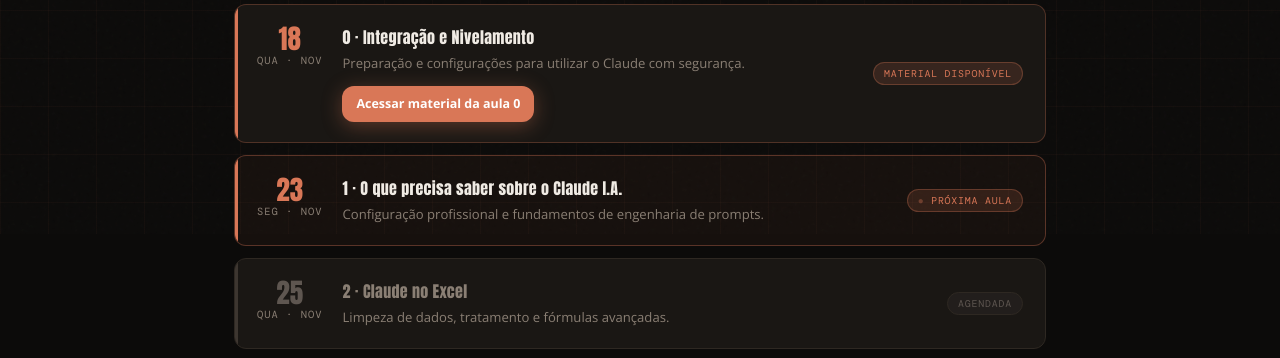
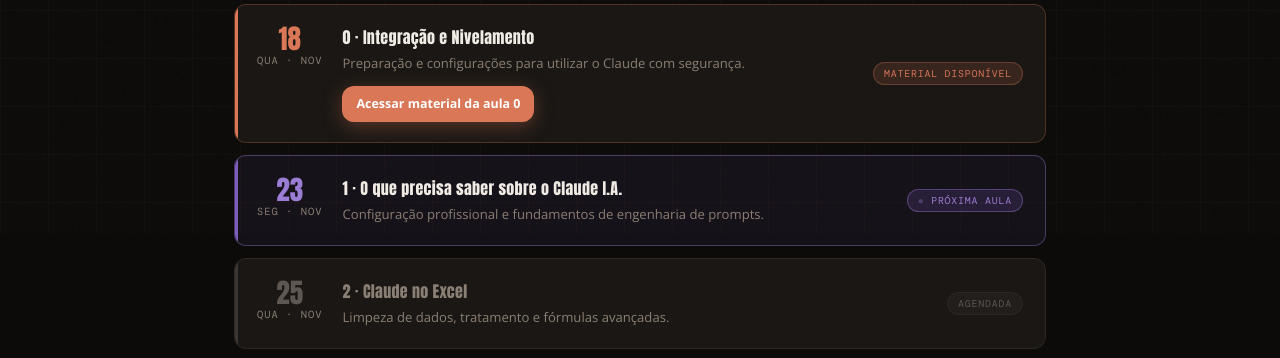
Before and after one commit to jessysilva-coder/site-escola, a plain HTML site: page implementacao-claudev/alunos-nov26/index.html in a window 1280 px wide. Shown: the part 566-924 px from the top of the page. Drawn offline with nearby package versions, Linux system fonts and the light colour scheme.

Commit message:
Update index.html

```diff
--- a/implementacao-claudev/alunos-nov26/index.html
+++ b/implementacao-claudev/alunos-nov26/index.html
@@ -18,6 +18,8 @@
       --muted:   #8a7f74;
       --muted2:  #5e5650;
       --radius:  12px;
+      --purple:  #7c5cbf;
+      --purple2: #9b7dd4;
     }
     *, *::before, *::after { box-sizing: border-box; margin: 0; padding: 0; }
     html { scroll-behavior: smooth; }
@@ -86,9 +88,10 @@
     .schedule { display: flex; flex-direction: column; gap: 12px; margin-bottom: 28px; }
     .aula { display: flex; align-items: flex-start; gap: 20px; background: var(--card); border: 1px solid var(--border); border-radius: var(--radius); padding: 20px 22px; position: relative; overflow: hidden; }
     .aula::before { content: ''; position: absolute; left: 0; top: 0; bottom: 0; width: 3px; }
-    .aula.next::before { background: var(--accent); }
+    .aula.next::before { background: var(--purple); }
     .aula.soon::before { background: var(--border2); }
-    .aula.next { border-color: rgba(217,119,87,.35); background: rgba(217,119,87,.05); }
+    .aula.next { border-color: rgba(155,125,212,.4); background: rgba(124,92,191,.08); }
+    .aula.next .day { color: var(--purple2); }
     .aula-date { flex-shrink: 0; text-align: center; min-width: 52px; }
     .day { font-family: 'Anton', sans-serif; font-size: 1.7rem; font-weight: 400; line-height: 1; color: var(--accent); }
     .aula.soon .day { color: var(--muted2); }
@@ -98,7 +101,7 @@
     .aula.soon .aula-info h3 { color: var(--muted); }
     .aula-info p { font-size: .82rem; color: var(--muted); line-height: 1.6; }
     .aula-badge { flex-shrink: 0; font-family: 'DM Mono', monospace; font-size: .62rem; letter-spacing: .08em; padding: 4px 10px; border-radius: 100px; text-transform: uppercase; align-self: center; }
-    .aula.next .aula-badge { background: rgba(217,119,87,.15); color: var(--accent); border: 1px solid rgba(217,119,87,.3); }
+    .aula.next .aula-badge { background: rgba(124,92,191,.18); color: var(--purple2); border: 1px solid rgba(155,125,212,.4); }
     .aula.soon .aula-badge { background: rgba(94,86,80,.12); color: var(--muted2); border: 1px solid var(--border); }
     .aula.next .aula-badge::before { content: '● '; animation: pdot 1.5s infinite; }
     @keyframes pdot { 0%,100%{opacity:1} 50%{opacity:.3} }
@@ -226,7 +229,7 @@
         <div class="aula-badge">Próxima aula</div>
       </div>
       <div class="aula soon fi" data-date="2026-11-23" id="t4-1">
-        <div class="aula-date"><div class="day">23</div><div class="month-lbl">seg · Nov</div></div>
+        <div class="aula-date"><div class="day">23</div><div class="month-lbl">Seg · Nov</div></div>
         <div class="aula-info"><h3>1 · O que precisa saber sobre o Claude I.A.</h3><p>Configuração profissional e fundamentos de engenharia de prompts.</p></div>
         <div class="aula-badge">Agendada</div>
       </div>
@@ -271,7 +274,7 @@
 
       <div class="faq-item"><button class="faq-q" type="button" aria-expanded="false" onclick="toggleFaq(this)">Onde ficam as gravações das aulas?<span class="faq-arrow"><svg viewBox="0 0 24 24" aria-hidden="true"><polyline points="6 9 12 15 18 9"/></svg></span></button><div class="faq-a"><p>As gravações ficam na plataforma <strong>Hotmart</strong>, dentro da sua área de membros, após a liberação de cada encontro.</p></div></div>
 
-      <div class="faq-item"><button class="faq-q" type="button" aria-expanded="false" onclick="toggleFaq(this)">Em quais dias acontecem as aulas?<span class="faq-arrow"><svg viewBox="0 0 24 24" aria-hidden="true"><polyline points="6 9 12 15 18 9"/></svg></span></button><div class="faq-a"><p>A <strong>T4-0 acontece na segunda-feira, 16/11/2026</strong>, junto com o Dúvidas DashWay. As aulas <strong>T4-1 a T4-5 acontecem às quartas-feiras</strong>: 18/11, 25/11, 02/12, 09/12 e 16/12/2026. A aula zero usa um link do Teams diferente das demais aulas.</p></div></div>
+      <div class="faq-item"><button class="faq-q" type="button" aria-expanded="false" onclick="toggleFaq(this)">Em quais dias acontecem as aulas?<span class="faq-arrow"><svg viewBox="0 0 24 24" aria-hidden="true"><polyline points="6 9 12 15 18 9"/></svg></span></button><div class="faq-a"><p>A <strong>T4-0 aconteceu na quarta-feira, 18/11/2026</strong>, e o material já está disponível. A <strong>T4-1 acontece na segunda-feira, 23/11/2026</strong>. As aulas <strong>T4-2 a T4-5 acontecem às quartas-feiras</strong>: 25/11, 02/12, 09/12 e 16/12/2026. A aula zero usa um link do Teams diferente das demais aulas.</p></div></div>
 
       <div class="faq-item"><button class="faq-q" type="button" aria-expanded="false" onclick="toggleFaq(this)">Se eu perder uma aula ao vivo, posso assistir depois?<span class="faq-arrow"><svg viewBox="0 0 24 24" aria-hidden="true"><polyline points="6 9 12 15 18 9"/></svg></span></button><div class="faq-a"><p>Sim. A gravação será disponibilizada na Hotmart após a liberação do respectivo encontro. Você poderá rever o conteúdo e acompanhar os exercícios.</p></div></div>
 
```
